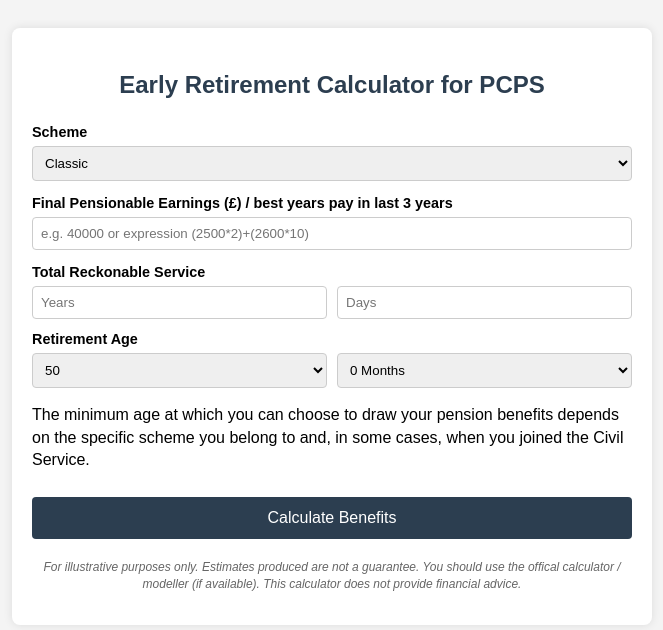
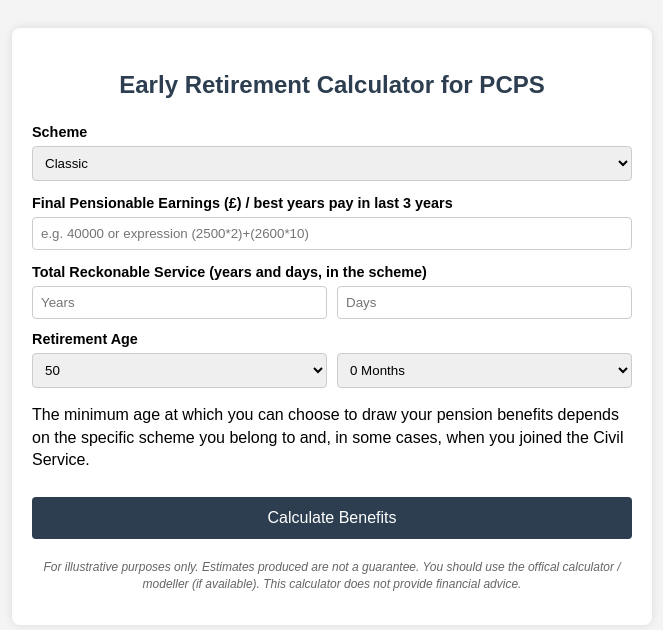
Before and after one commit to general-coder-and-sre/PCSPS-Early-retirement-calc, a plain HTML site: page index.html in a window 1280 px wide. Shown: the whole page, without its empty margins (308-971 px from the left). Drawn offline with nearby package versions, Linux system fonts and the light colour scheme.

Commit message:
Add files via upload
Added note on 20x HMRC value of pension calculation. Added comment reckonable service in scheme, to avoid confusion with time served in civil service

```diff
--- a/index.html
+++ b/index.html
@@ -42,7 +42,7 @@
     </div>
 
     <div id="standardService">
-        <label>Total Reckonable Service</label>
+        <label>Total Reckonable Service (years and days, in the scheme)</label>
         <div class="row">
             <div><input type="number" id="serviceYears" placeholder="Years"></div>
             <div><input type="number" id="serviceDays" placeholder="Days" min="0" max="364"></div>
@@ -117,6 +117,7 @@
         <p class="note" id="lsFactorContainer">Lump Sum early retirement Factor: <span id="resLSFactor"></span></p>
         <p class="note" id="lsNote"></p>
         <p class="note">*Factors from GAD Consolidated Tables 1-406/1-407 (NPA 60).</p>
+        <p class="note">20x Is a standard HMRC calacutlaion to work out monetry value of pension</p>
     </div>
         <p class="disclaimer">For illustrative purposes only. Estimates produced are not a
             guarantee. You should use the offical calculator / modeller (if available).
```
